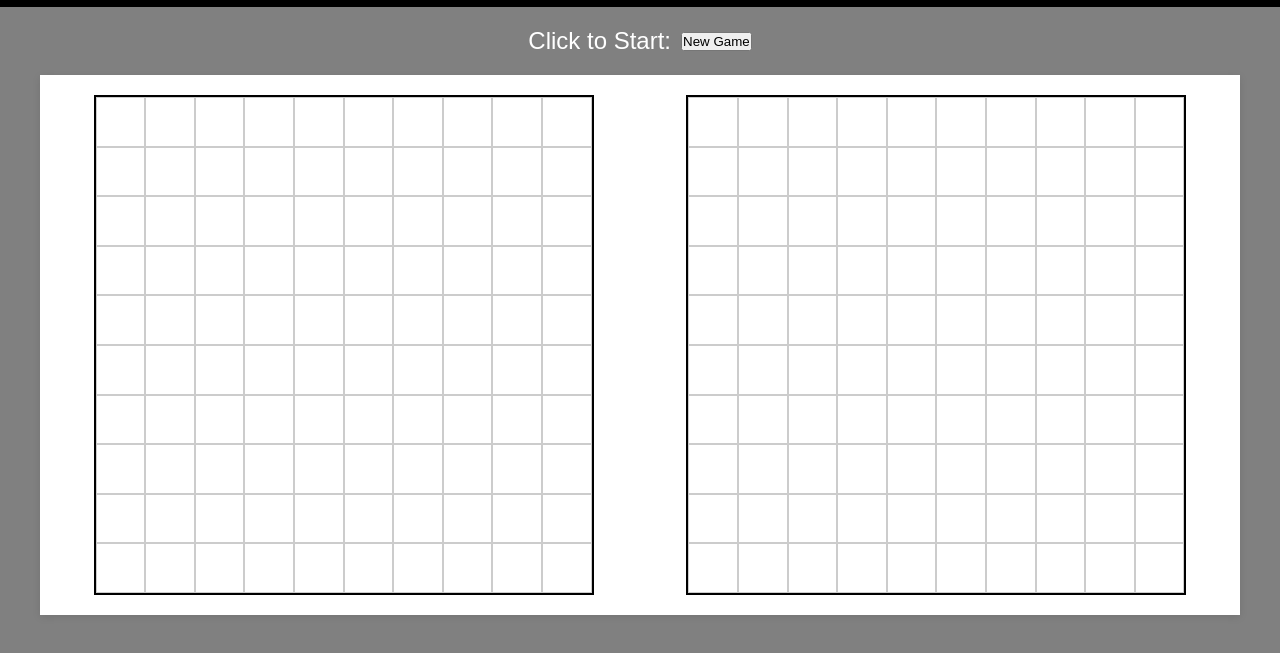
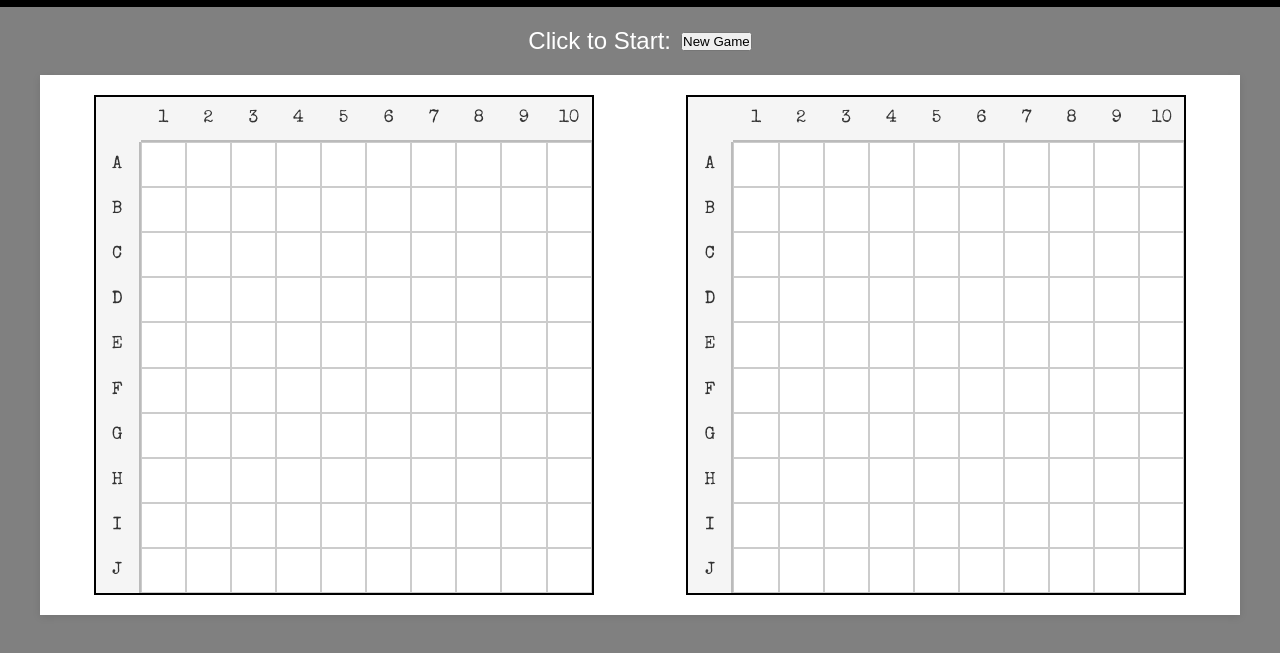
Before and after one commit to mdot2x3/battleship, a website built with webpack: page src/template.html in a window 1280 px wide. Shown: the part 87-740 px from the top of the page. Built offline with nearby package versions, Linux system fonts and the light colour scheme; a web font is replaced by a local one.

Commit message:
feat: add gameboard grid axis labels
import new typewriter style font to <head> in
template.html.

update createGrid in render.js to add axis labels
to the game grid by adding an extra row and column
for the labels. Labels are A-J for columns and
1-10 for rows. Adjust grid cell creation to
account for the extra cells used for labels.

add new styles for the axis labels in style.css.

```diff
--- a/src/render.js
+++ b/src/render.js
@@ -6,14 +6,37 @@ export function createGrid(rows, columns, container) {
   // clear previous grid, if exists
   container.innerHTML = "";
   container.style.display = "grid";
-  container.style.gridTemplateRows = `repeat(${rows}, 1fr)`;
-  container.style.gridTemplateColumns = `repeat(${columns}, 1fr)`;
-  for (let y = 1; y <= rows; y++) {
-    for (let x = 1; x <= columns; x++) {
-      const cell = document.createElement("div");
-      cell.classList.add("grid-cell");
-      cell.dataset.x = x;
-      cell.dataset.y = y;
+  // + 1 for labels
+  container.style.gridTemplateRows = `repeat(${rows + 1}, 1fr)`;
+  container.style.gridTemplateColumns = `repeat(${columns + 1}, 1fr)`;
+
+  // axis labels
+  const letters = "ABCDEFGHIJ".split("");
+
+  for (let y = 0; y <= rows; y++) {
+    for (let x = 0; x <= columns; x++) {
+      let cell = document.createElement("div");
+
+      // top-left corner: empty
+      if (x === 0 && y === 0) {
+        cell.classList.add("axis-corner");
+      }
+      // top row: x-axis labels (1-10)
+      else if (y === 0) {
+        cell.classList.add("axis-label", "axis-x");
+        cell.textContent = x;
+      }
+      // first column: y-axis labels (A-J)
+      else if (x === 0) {
+        cell.classList.add("axis-label", "axis-y");
+        cell.textContent = letters[y - 1];
+      }
+      // grid cell
+      else {
+        cell.classList.add("grid-cell");
+        cell.dataset.x = x;
+        cell.dataset.y = y;
+      }
       container.appendChild(cell);
     }
   }
--- a/src/style.css
+++ b/src/style.css
@@ -68,6 +68,27 @@ header {
   border: 2px solid black;
 }
 
+.axis-label {
+  display: flex;
+  align-items: center;
+  justify-content: center;
+  font-family: "Special Elite", cursive;
+  font-size: 1.1em;
+  background: #f5f5f5;
+  color: #333;
+  border: none;
+  user-select: none;
+}
+.axis-x {
+  border-bottom: 2px solid #bbb;
+}
+.axis-y {
+  border-right: 2px solid #bbb;
+}
+.axis-corner {
+  background: #f5f5f5;
+  border: none;
+}
 .grid-cell {
   border: 1px solid #ccc;
   width: 100%;
--- a/src/template.html
+++ b/src/template.html
@@ -8,6 +8,10 @@
     <link rel="preconnect" href="https://fonts.gstatic.com" crossorigin />
     <link
       href="https://fonts.googleapis.com/css2?family=Bitcount+Prop+Single:wght@100..900&display=swap"
+      rel="stylesheet"
+    />
+    <link
+      href="https://fonts.googleapis.com/css2?family=Special+Elite&display=swap"
       rel="stylesheet"
     />
   </head>
```
